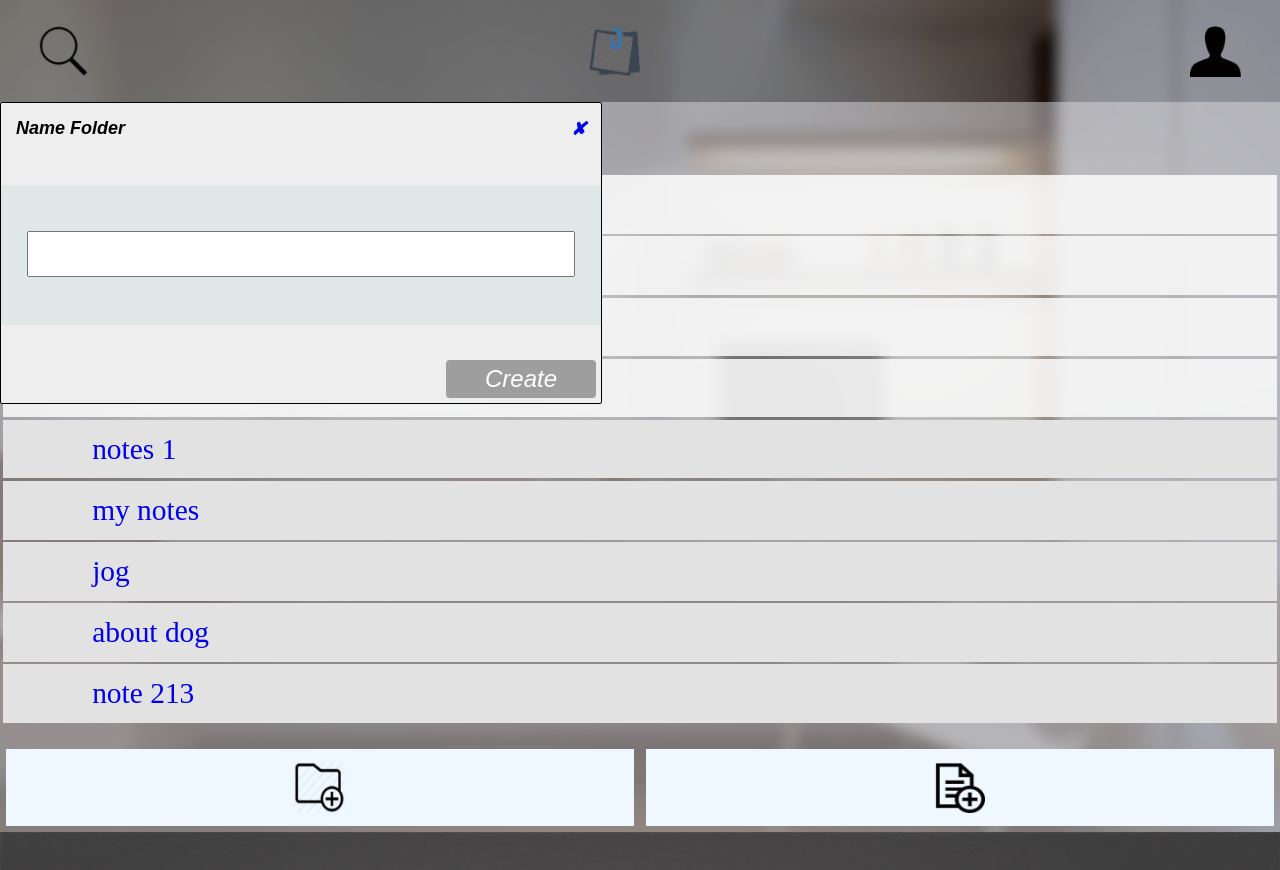
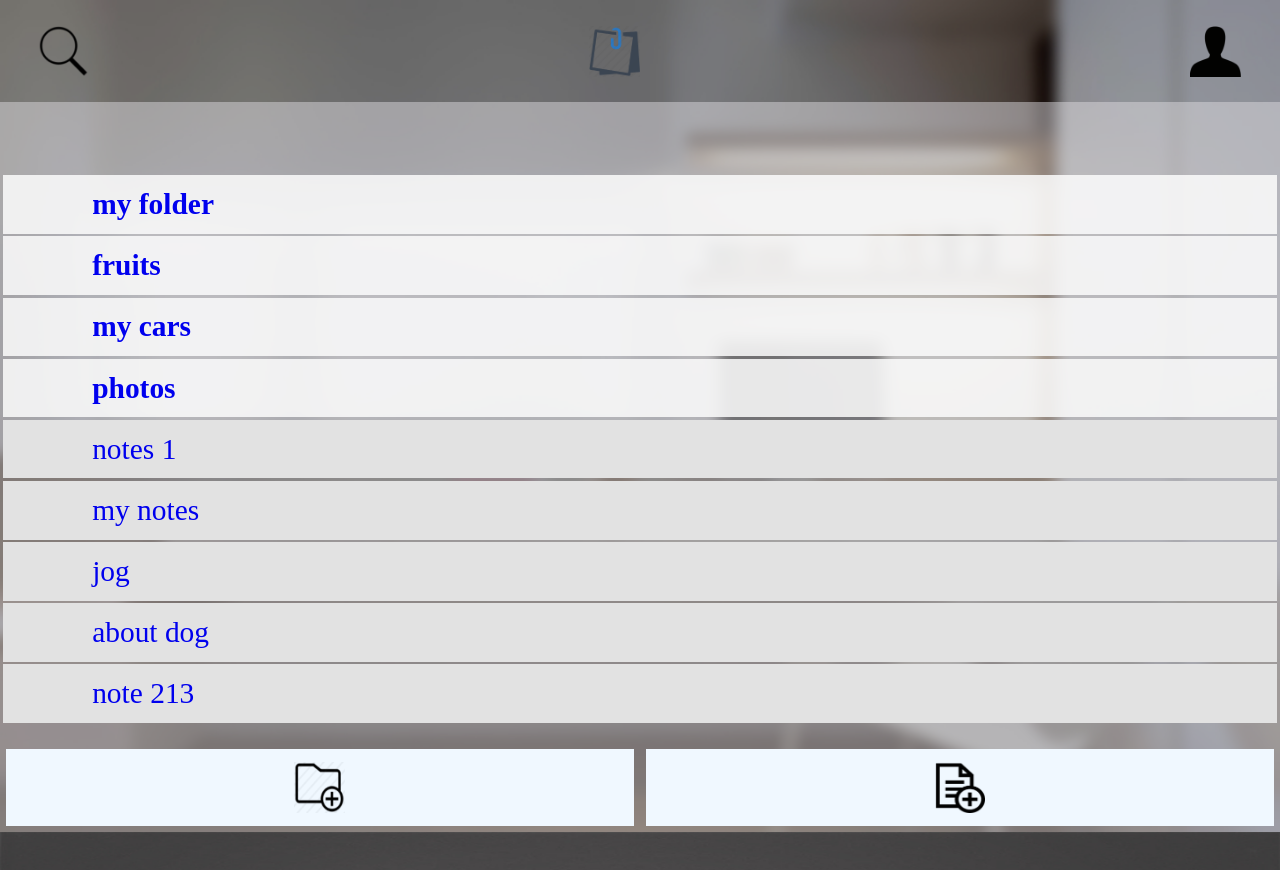
Before and after one commit to Yugetio/notes, a React (Create React App) app in the folder ui/: page /#/folder in a window 1280 px wide. Shown: the top 870 px of the page. Built offline with nearby package versions, Linux system fonts and the light colour scheme; sample sign-in values are in the browser's storage.

Commit message:
07.11.2018: Work with creating folders

```diff
--- a/ui/src/components/CreateBar/CreateBar.js
+++ b/ui/src/components/CreateBar/CreateBar.js
@@ -15,8 +15,8 @@ class CreateBar extends Component {
 
     render() {
         return (
-            <div className='addFoldNote'>
-                <CreateFolder/>
+            <div className='addFoldNote' >
+              <CreateFolder  />
                 <CreateNote/>
             </div>
         );
--- a/ui/src/components/CreateFolder/CreateFolder.js
+++ b/ui/src/components/CreateFolder/CreateFolder.js
@@ -7,7 +7,7 @@ class CreateFolder extends Component {
     constructor(props) {
         super(props);
         this.state = {
-            CreateFolderWindow: false
+
         };
     };
 
@@ -15,7 +15,7 @@ class CreateFolder extends Component {
     render() {
         return (
 
-            <div className="field">
+            <div className="field" >
 
                 <p className='createFolder'> </p>
             </div>
--- a/ui/src/components/CreateFolderWindow/CreateFolderWindow.js
+++ b/ui/src/components/CreateFolderWindow/CreateFolderWindow.js
@@ -11,16 +11,13 @@ class CreateFolderWindow extends Component {
         };
     };
 
-    handleClick() {
-        if (this.state.isFolderWindow) {
-            this.setState({ isFolderWindow: false });
+    render() {
+
+        let isFolderWindow;
+        if (this.props.CreateFolder === false) {
+            isFolderWindow = null;
         } else {
-            this.setState({ isFolderWindow: true });
-        }
-    };
-
-    render() {
-        return (
+            isFolderWindow =
                 <div className="createFolderWindow">
                     <div className="name">
                         <p>Name Folder</p>
@@ -31,7 +28,9 @@ class CreateFolderWindow extends Component {
                     </div>
                     <button className="button"><span>Create</span></button>
                 </div>
-        );
+        }
+
+        return isFolderWindow;
     };
 }
 
--- a/ui/src/components/CreateFolderWindow/createFolderWindow.css
+++ b/ui/src/components/CreateFolderWindow/createFolderWindow.css
@@ -1,18 +1,18 @@
 .createFolderWindow {
-    height: 300px;
-    width: 600px;
+    height: 40%;
+    width: 50%;
     background: #eee;
     display: flex;
-
     position: absolute;
     border: 1px solid black;
     border-radius: 2px ;
     margin: 0 auto;
     text-align: left;
-
     flex-direction: column;
     justify-content: space-between;
-
+    top: 25%;
+    left: 25%;
+    box-shadow: 0 0 10px rgba(0,0,0,0.5);
 }
 
 .name p{
@@ -30,7 +30,6 @@
     float: right;
 }
 
-
 .inputName{
     height: 140px;
     background: #afcfd03b;
@@ -39,7 +38,7 @@
 .inputName input{
     width: 90%;
     height: 40px;
-    margin-top: 20px;
+    margin-top: 25px;
     font: 2.3vw Snell Roundhand, cursive;
 
 }
@@ -59,10 +58,10 @@
     text-align: center;
     font-size: 24px;
     padding: 5px;
-    width: 150px;
+    width: 25%;
     transition: all 0.5s;
     cursor: pointer;
-    margin: 5px;
+    margin: 4px 20px 21px 0;
     float: right;
     font-style: italic;
 }
--- a/ui/src/components/FoldersContainer/Folder.js
+++ b/ui/src/components/FoldersContainer/Folder.js
@@ -12,6 +12,7 @@ class Folder extends Component {
 
         this.state = {
             folderId: 0,
+            CreateFolder: false,
             data:{
                 folders: [
                     'my folder',
@@ -30,6 +31,15 @@ class Folder extends Component {
 
         };
     }
+
+    handleClick() {
+        if (this.state.CreateFolder) {
+            this.setState({ CreateFolder: false });
+        } else {
+            this.setState({ CreateFolder: true });
+        }
+    };
+
     render() {
         let filteredFolders = this.state.data.folders.filter(
             (folder) => {
@@ -41,6 +51,7 @@ class Folder extends Component {
                 return note.toLowerCase().indexOf(
                     this.props.searchRequest.toLowerCase()) !== -1;
             });
+
         return (
             <div className='wrapp'>
                 <div className='cont'>
@@ -65,8 +76,8 @@ class Folder extends Component {
                             })
                         }
                         </div>
-                    <CreateFolderWindow/>
-                    <CreateBar/>
+                    <CreateFolderWindow CreateFolder = {this.state.CreateFolder}/>
+                    <CreateBar CreateFolder = {this.handleClick}/>
                 </div>
 
             </div>
```
Lines whose indentation alone changed are shown as unchanged.
